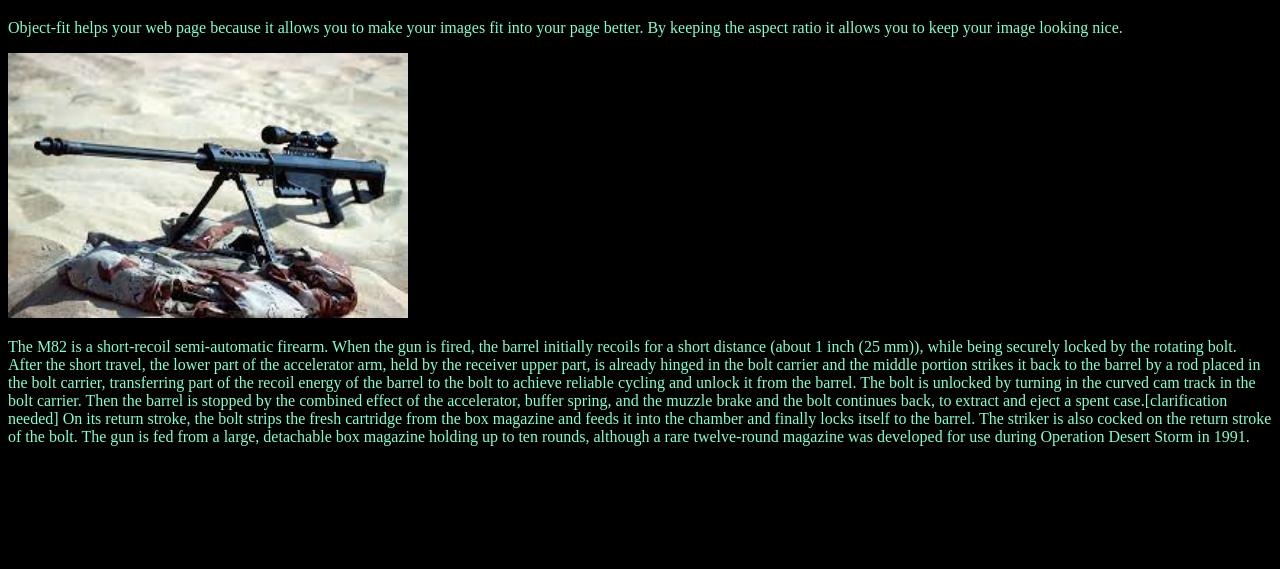
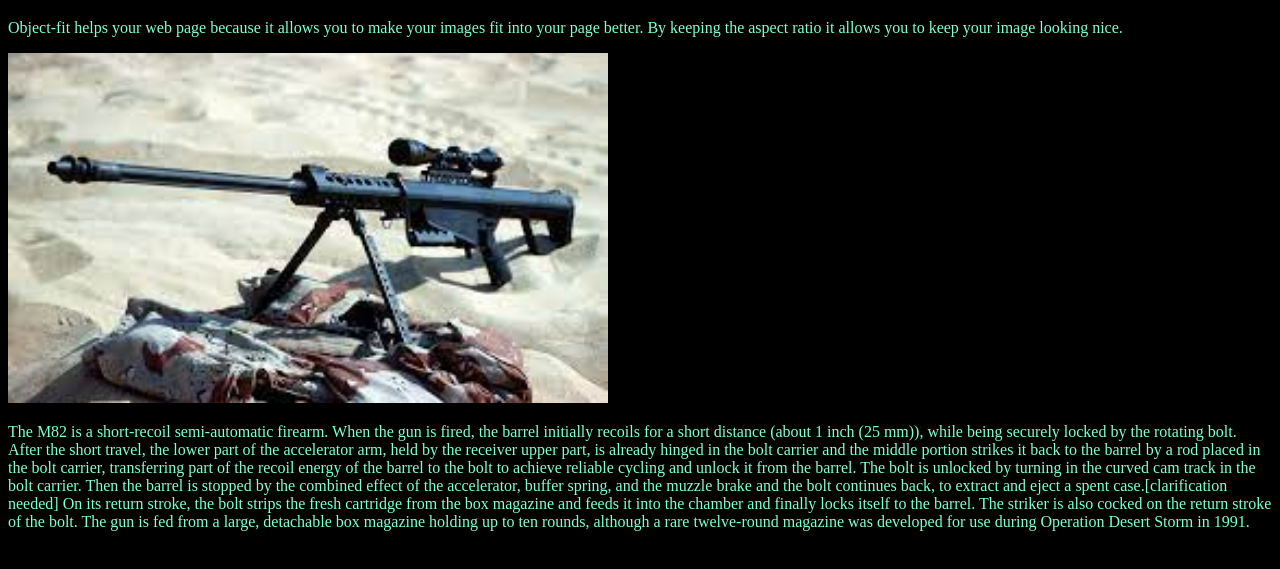
Before and after one commit to Brinkslu991/wad, a plain HTML site: page responsive-images/index.html in a window 1280 px wide. Shown: the part 61-630 px from the top of the page. Drawn offline with Linux system fonts and the light colour scheme.

Commit message:
Update styles.css

```diff
--- a/responsive-images/styles.css
+++ b/responsive-images/styles.css
@@ -8,6 +8,7 @@ img {
     max-width: 100%;
     height: auto;
     object-fit: cover;
-    width: 400px;
+    width: 600px;
+    height: 350px;
 
 }
```
